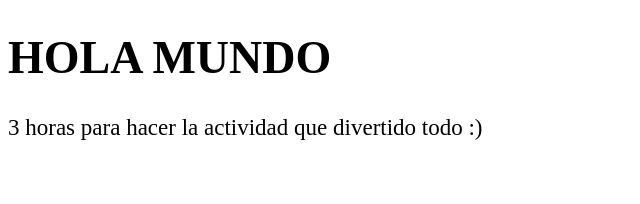
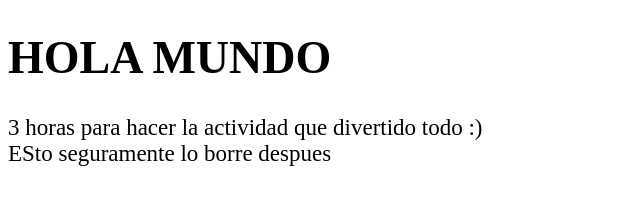
Before and after one commit to Diegoo1802/mtg-Diego-Vigara, a plain HTML site: page index.html in a window 1280 px wide. Shown: the whole page, without its empty margins (0-640 px from the left). Drawn offline with Linux system fonts and the light colour scheme.

Commit message:
Ultimo commit pero sin la foto porque a mi ordenador no le apetece subira

```diff
--- a/index.html
+++ b/index.html
@@ -16,5 +16,6 @@
             border-radius: 20%;
         }
     </style>
+    <div>ESto seguramente lo borre despues</div>
 </body>
 </html>
```
